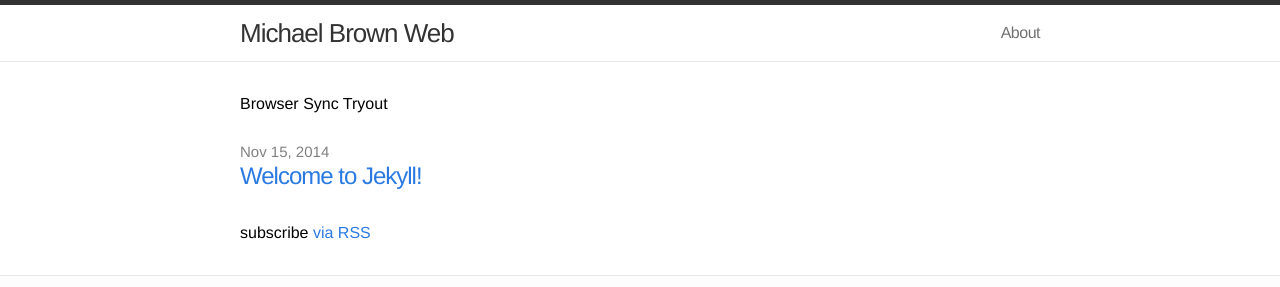
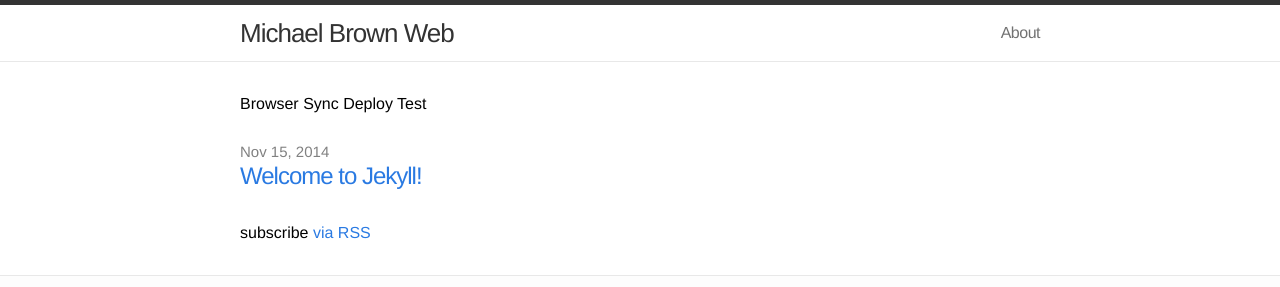
Before and after one commit to mfbrown/mfbrown.github.io, a Jekyll site: the page built from index.html, in a window 1280 px wide. Shown: the top 287 px of the page. Built offline with Jekyll 4.4.1, drawn with Linux system fonts in a browser that asks for light colours.

```diff
--- a/index.html
+++ b/index.html
@@ -4,7 +4,7 @@
 
 <div class="home">
 
-  <h1>Browser Sync Tryout</h1>
+  <h1>Browser Sync Deploy Test</h1>
 
   <ul class="posts">
     {% for post in site.posts %}
```
